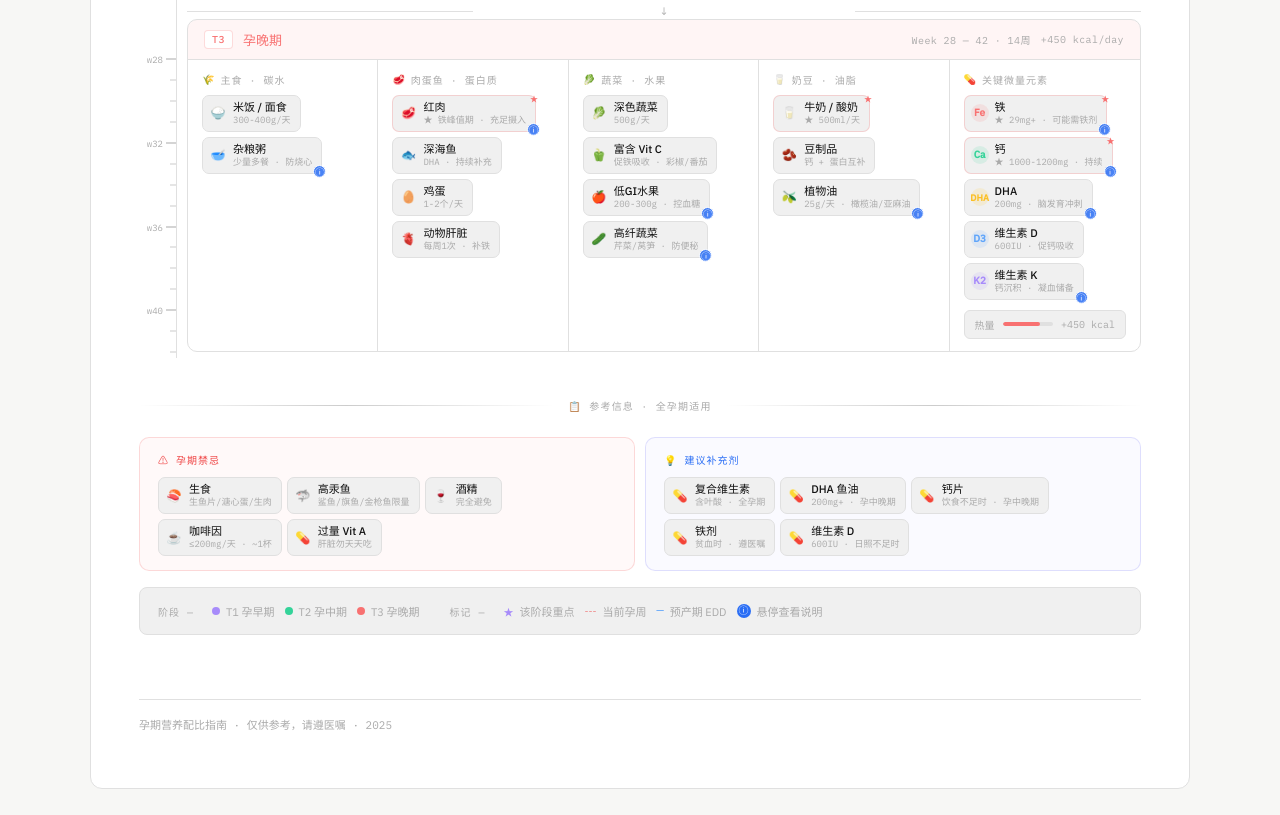
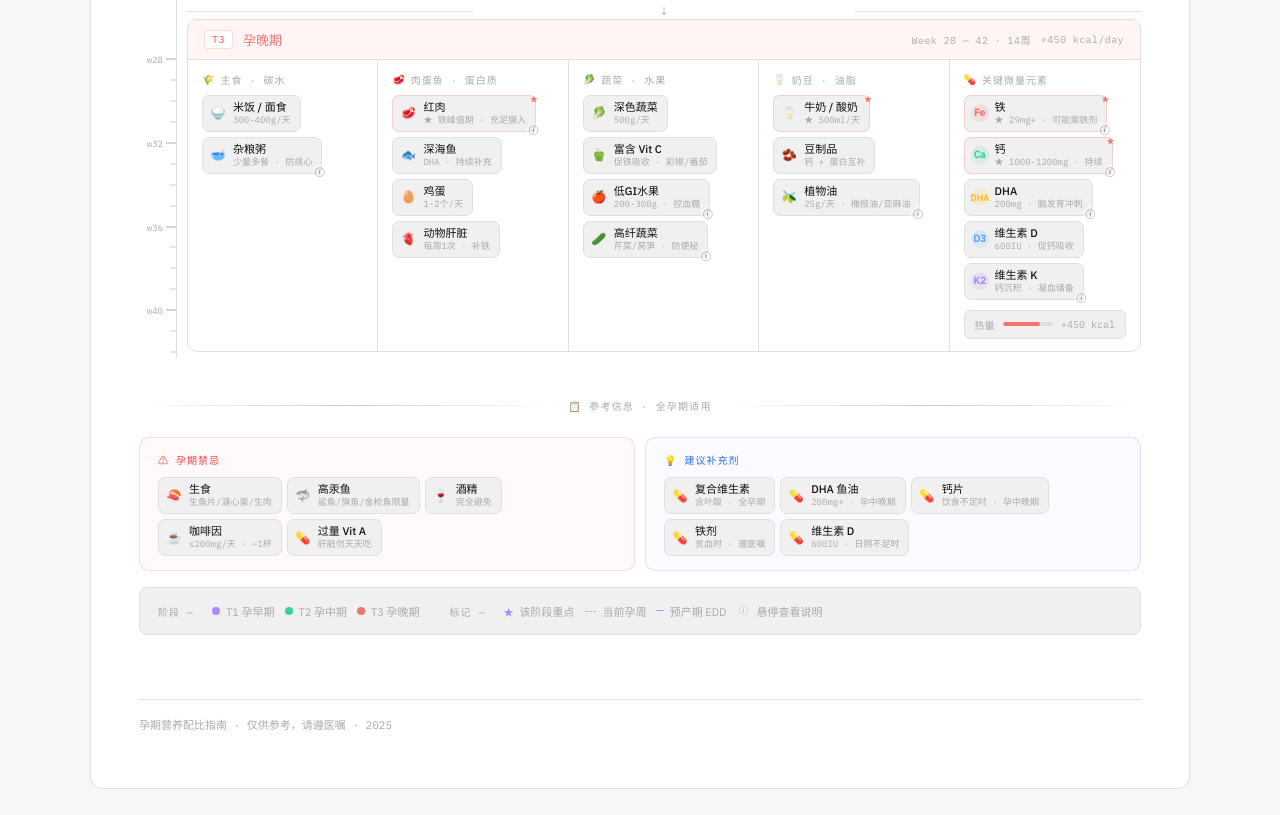
Before and after one commit to Matt-V50/Matt-Hub, a plain HTML site: page pages/pregnancy.html in a window 1280 px wide. Shown: the part 1000-1815 px from the top of the page. Drawn offline with Linux system fonts and the light colour scheme.

Commit message:
deploy: 14ad50998985a205049f684fe3c1a9cda8f2acc8

```diff
--- a/pages/pregnancy.html
+++ b/pages/pregnancy.html
@@ -139,8 +139,6 @@
       bottom: -5px; right: -5px;
       width: 13px; height: 13px;
       font-size: 10px; line-height: 13px; text-align: center;
-      color: var(--surface);
-      background: var(--accent);
       border-radius: 50%;
       border: 1.5px solid var(--surface);
       opacity: 0.85;
@@ -249,7 +247,7 @@
     <div class="pn-lie"><span style="color:#a78bfa;font-size:10px;">★</span> 该阶段重点</div>
     <div class="pn-lie"><span style="color:#ef4444;font-size:12px;font-family:monospace;">┄</span> 当前孕周</div>
     <div class="pn-lie"><span style="color:#60a5fa;font-size:12px;font-family:monospace;">─</span> 预产期 EDD</div>
-    <div class="pn-lie"><span style="background:var(--accent);color:var(--surface);border-radius:50%;width:14px;height:14px;font-size:10px;line-height:14px;text-align:center;display:inline-block;flex-shrink:0;">ⓘ</span> 悬停查看说明</div>
+    <div class="pn-lie"><span style="border-radius:50%;width:14px;height:14px;font-size:10px;line-height:14px;text-align:center;display:inline-block;flex-shrink:0;">ⓘ</span> 悬停查看说明</div>
   </div>
 </div>
 
```
